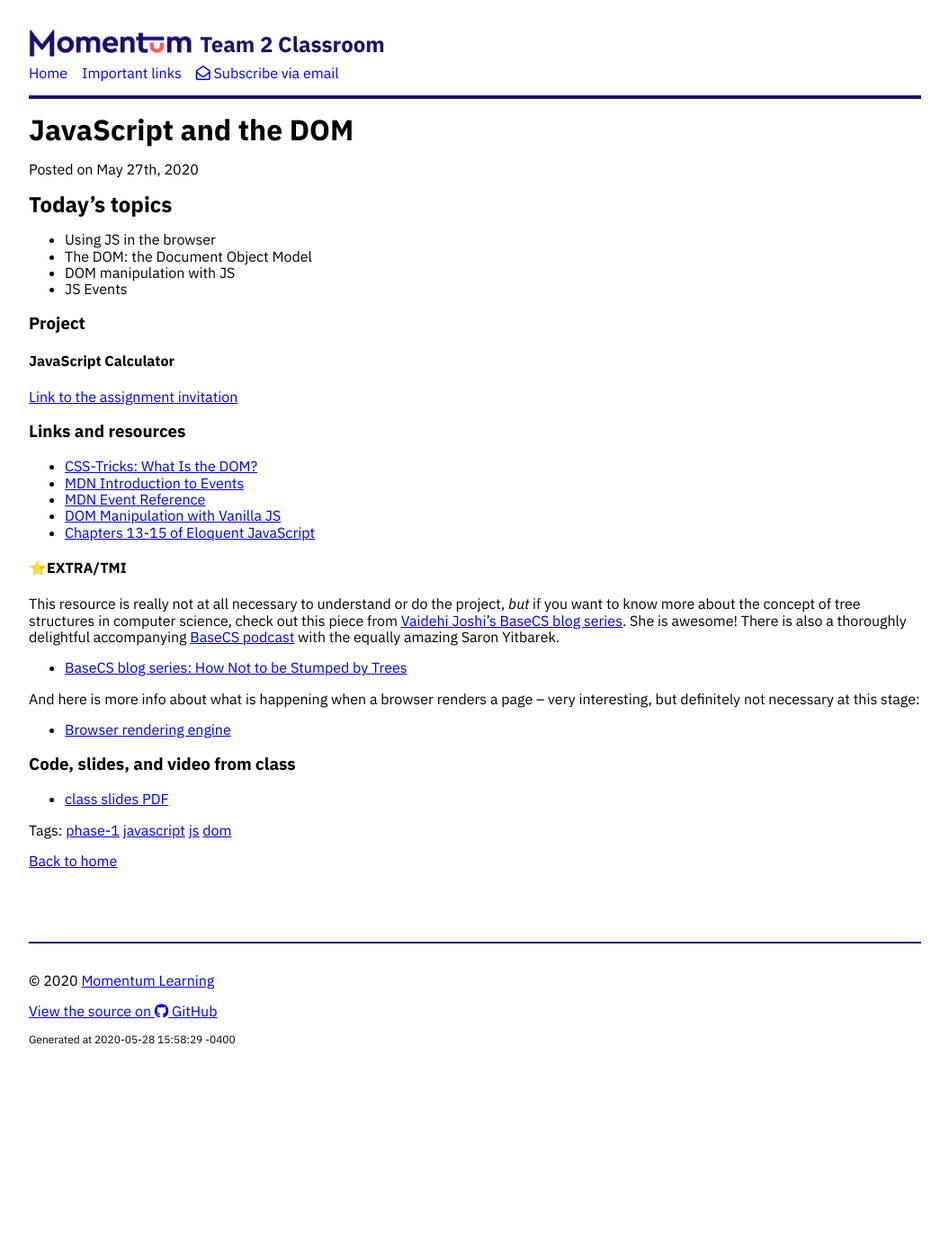
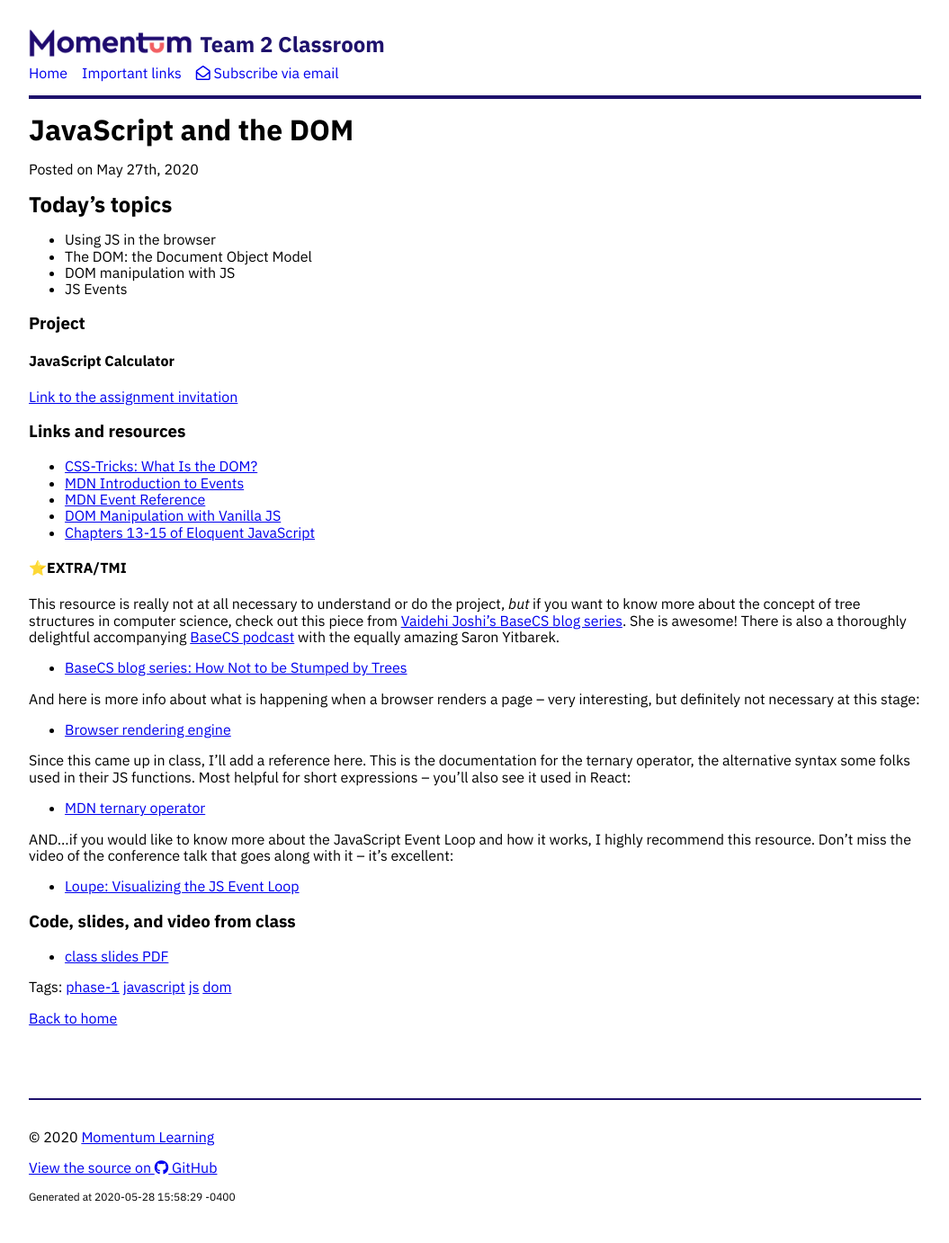
Before and after one commit to momentum-team-3/momentum-team-3.github.io, a Jekyll site: the page built from _posts/2020-05-27-js-dom.md, in a window 1280 px wide. Shown: the whole page at 90% size, without its empty margins (112-1167 px from the left). Built offline with Jekyll 4.4.1, drawn with Linux system fonts in a browser that asks for light colours; nearby versions of some CDN libraries; before the commit the page ends 1207 px from its top, so only the background shows below that.

Commit message:
Add extra info links

```diff
--- a/_posts/2020-05-27-js-dom.md
+++ b/_posts/2020-05-27-js-dom.md
@@ -33,6 +33,12 @@ This resource is really not at all necessary to understand or do the project, _b
 And here is more info about what is happening when a browser renders a page -- very interesting, but definitely not necessary at this stage:
 - [Browser rendering engine](https://www.html5rocks.com/en/tutorials/internals/howbrowserswork/#The_rendering_engine)
 
+Since this came up in class, I'll add a reference here. This is the documentation for the ternary operator, the alternative syntax some folks used in their JS functions. Most helpful for short expressions -- you'll also see it used in React:
+- [MDN ternary operator](https://developer.mozilla.org/en-US/docs/Web/JavaScript/Reference/Operators/Conditional_Operator)
+
+AND...if you would like to know more about the JavaScript Event Loop and how it works, I highly recommend this resource. Don't miss the video of the conference talk that goes along with it -- it's excellent:
+- [Loupe: Visualizing the JS Event Loop](http://latentflip.com/loupe)
+
 ### Code, slides, and video from class
 
 - [class slides PDF](/slide-decks/js-dom.pdf)
```
